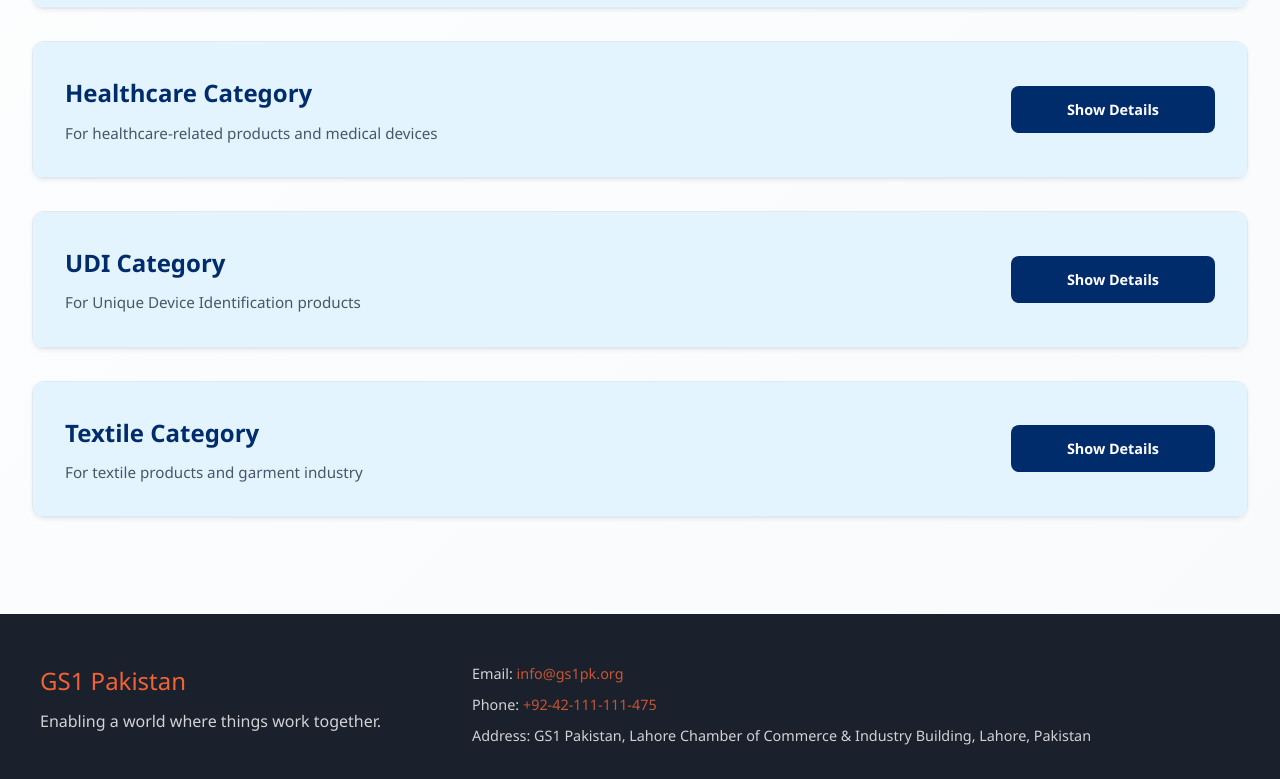
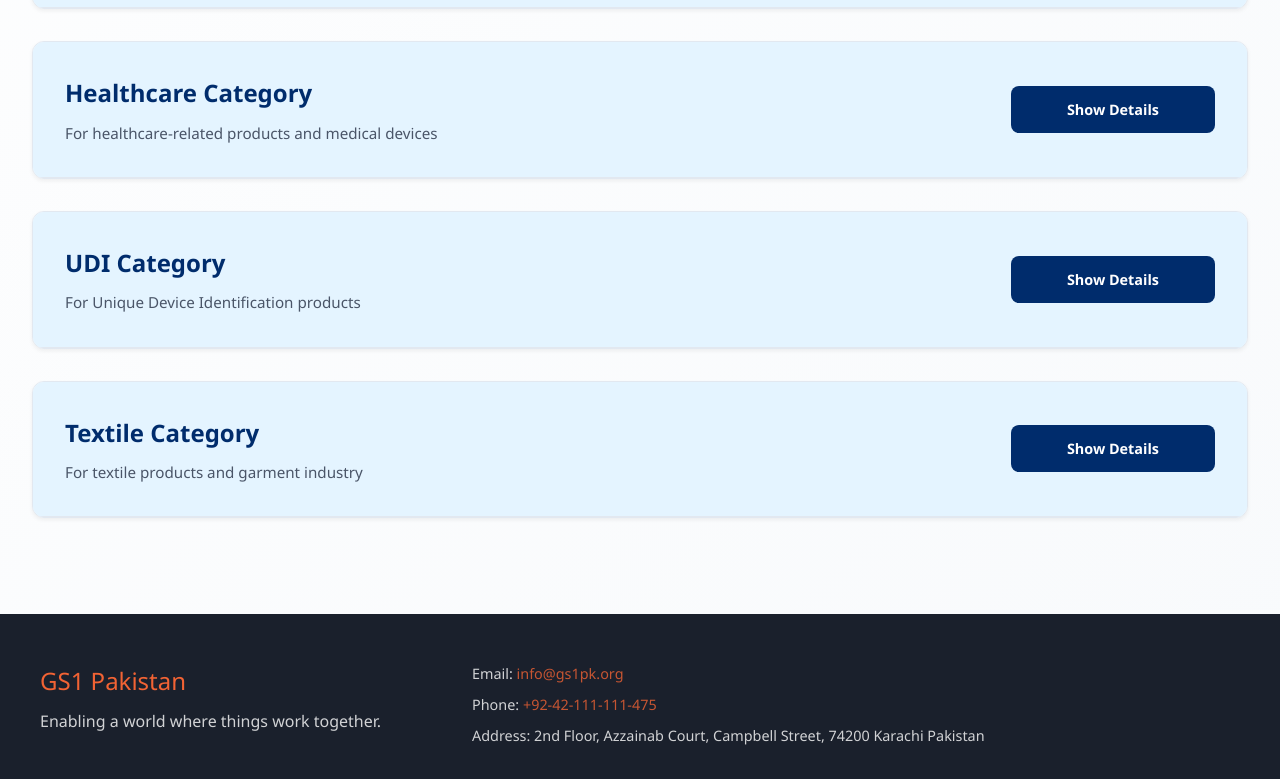
Before and after one commit to gs1pakistan/cy, a Next.js app: page / in a window 1280 px wide. Shown: the part 1353-2132 px from the top of the page. Built offline with nearby package versions, Linux system fonts and the light colour scheme.

Commit message:
Update page.tsx

```diff
--- a/src/app/page.tsx
+++ b/src/app/page.tsx
@@ -321,7 +321,7 @@
           <div className="footer-contact">
             <p>Email: <a href="mailto:info@gs1pk.org">info@gs1pk.org</a></p>
             <p>Phone: <a href="tel:+924211111475">+92-42-111-111-475</a></p>
-            <p>Address: GS1 Pakistan, Lahore Chamber of Commerce & Industry Building, Lahore, Pakistan</p>
+            <p>Address: 2nd Floor, Azzainab Court, Campbell Street, 74200 Karachi Pakistan </p>
           </div>
         </div>
       </footer>
```
